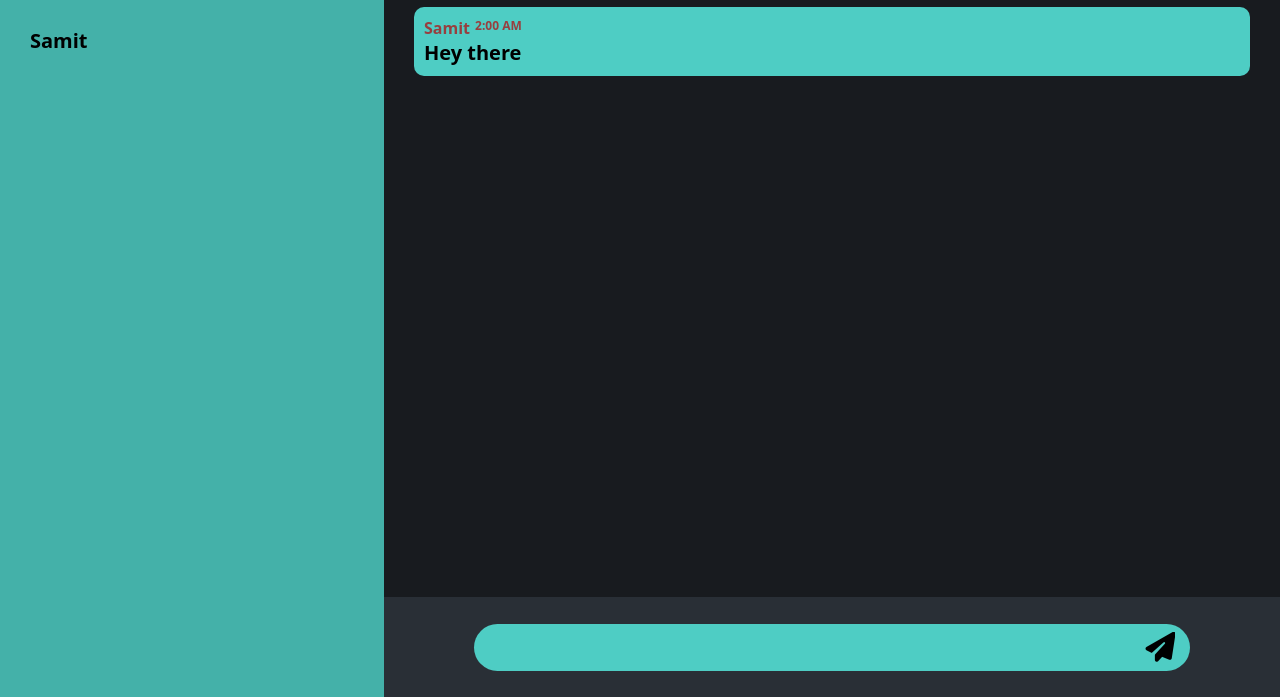
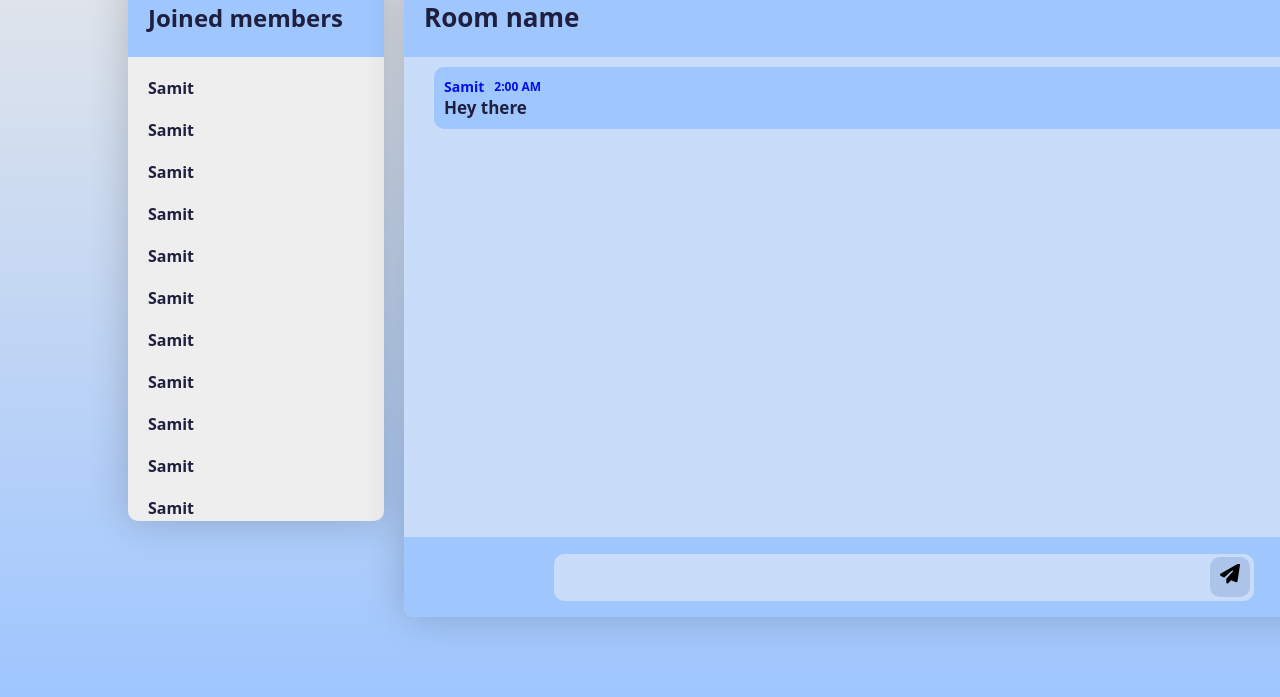
Before and after one commit to samitkapoor/chat.ly, a website: page public/chat.html in a window 1280 px wide. Shown: the part 103-800 px from the top of the page. Drawn offline with nearby package versions, Linux system fonts and the light colour scheme; no server answers.

Commit message:
New theme for ui

```diff
--- a/public/chat.html
+++ b/public/chat.html
@@ -28,6 +28,33 @@
         <div class="topic">Joined members</div>
         <div id="members" class="members">
           <!-- comment below element -->
+          <div class="member">Samit</div>
+          <div class="member">Samit</div>
+          <div class="member">Samit</div>
+          <div class="member">Samit</div>
+          <div class="member">Samit</div>
+          <div class="member">Samit</div>
+          <div class="member">Samit</div>
+          <div class="member">Samit</div>
+          <div class="member">Samit</div>
+          <div class="member">Samit</div>
+          <div class="member">Samit</div>
+          <div class="member">Samit</div>
+          <div class="member">Samit</div>
+          <div class="member">Samit</div>
+          <div class="member">Samit</div>
+          <div class="member">Samit</div>
+          <div class="member">Samit</div>
+          <div class="member">Samit</div>
+          <div class="member">Samit</div>
+          <div class="member">Samit</div>
+          <div class="member">Samit</div>
+          <div class="member">Samit</div>
+          <div class="member">Samit</div>
+          <div class="member">Samit</div>
+          <div class="member">Samit</div>
+          <div class="member">Samit</div>
+          <div class="member">Samit</div>
           <div class="member">Samit</div>
         </div>
       </div>
--- a/public/styles/chat.css
+++ b/public/styles/chat.css
@@ -1,7 +1,7 @@
 :root {
-    --primary-color: rgb(78, 205, 196);
+    --primary-color: rgb(160, 198, 254);
     --accent-color: rgb(255, 255, 255);
-    --background-color: rgb(41, 47, 54);
+    --background-color: rgb(31, 31, 63);
     --secondary-color: rgb(151, 63, 63);
 }
 
@@ -19,24 +19,41 @@ body {
     height: 100vh;
     width: 100vw;
 
-    background-color: var(--background-color);
+    display: flex;
+    align-items: center;
+    justify-content: center;
+
+    background: #E8E8E8;
+    background: -webkit-linear-gradient(top, #E8E8E8, #9FC6FF);
+    background: -moz-linear-gradient(top, #E8E8E8, #9FC6FF);
+    background: linear-gradient(to bottom, #E8E8E8, #9FC6FF);
 }
 
 main {
-    height: 100%;
-    width: 100%;
+    height: 80%;
+    width: 80%;
 
     display: grid;
-    grid-template-columns: 30vw 70vw;
+    grid-template-columns: 20vw 80vw;
+    gap: 20px;
+
+    background-color: transparent;
+    position: relative;
+
+    border-radius: 10px;
+    overflow: visible;
+
 }
 
 .members-joined {
-    height: 100%;
+    height: 85%;
     display: grid;
-    grid-template-rows: 100px 1fr;
-    background-color: rgb(68, 177, 169);
+    grid-template-rows: 80px 1fr;
+    background-color: rgb(238, 238, 238);
+    border-radius: 10px;
 
     box-sizing: border-box;
+    box-shadow: 0px 0px 40px rgba(0, 0, 0, 0.2);
 }
 
 .members {
@@ -45,65 +62,68 @@ main {
 }
 
 .members::-webkit-scrollbar {
-    width: 0.5vw;
+    width: 0.2vw;
 }
 
 .members::-webkit-scrollbar-thumb {
-    background-color: var(--primary-color);
+    background-color: rgba(160, 198, 254, 0.9);
 }
 
 .members::-webkit-scrollbar-track {
-    background-color: grey;
+    background-color: rgba(160, 198, 254, 0.3);
 }
 
 .topic {
-    height: 100px;
+    height: 80px;
     width: 100%;
     display: flex;
     align-items: center;
     justify-content: start;
     box-sizing: border-box;
-    padding-left: 30px;
-    padding-right: 30px;
+    padding-left: 20px;
+    padding-right: 20px;
 
-    background-color: var(--primary-color);
+    background-color: rgb(160, 198, 254);
 
     font-weight: bold;
-    font-size: 32px;
+    font-size: 24px;
 
-    color: rgb(41, 47, 54);
-
+    color: rgb(31, 31, 63);
 }
 
 .member {
-    margin-top: 30px;
-    margin-bottom: 30px;
-    margin-left: 30px;
-    margin-right: 30px;
+    margin: 20px;
+    color: rgb(31, 31, 63);
 
-    font-size: 20px;
+    font-size: 16px;
 }
 
 .chat-area {
     height: 100%;
+    width: 1000px;
     display: grid;
-    grid-template-rows: 100px 1fr 100px;
-    background-color: rgb(24, 27, 31);
+    grid-template-rows: 80px 1fr 80px;
+    background-color: rgb(201, 221, 251);
+    border-radius: 10px;
+    box-shadow: 0px 0px 40px rgba(0, 0, 0, 0.2);
+    position: relative;
 }
 
 header {
-    height: 100px;
+    height: 80px;
     width: 100%;
+    box-sizing: border-box;
+    padding: 20px;
 
-    background-color: var(--background-color);
+    background-color: rgb(160, 198, 254);
 
     display: flex;
     align-items: center;
-    justify-content: center;
+    justify-content: start;
 
-    text-align: center;
-    color: var(--primary-color);
-    font-size: 32px;
+    text-align: start;
+    color: rgb(31, 31, 63);
+    font-size: 26px;
     font-weight: bold;
 }
 
@@ -112,15 +132,15 @@ header {
 }
 
 .chat-messages::-webkit-scrollbar {
-    width: 0.5vw;
+    width: 0.2vw;
 }
 
 .chat-messages::-webkit-scrollbar-thumb {
-    background-color: var(--background-color);
+    background-color: rgba(160, 198, 254, 0.9);
 }
 
 .chat-messages::-webkit-scrollbar-track {
-    background-color: grey;
+    background-color: rgba(160, 198, 254, 0.3);
 }
 
 /* the whole card that holds the message */
@@ -141,22 +161,26 @@ header {
 
 /* the text inside the message card */
 .message {
-    font-size: 20px;
+    font-size: 17px;
+    color: rgb(31, 31, 63);
 }
 
 /* name of the messenger and the time at which he sent the message */
 .about {
     display: flex;
     flex-direction: row;
-    gap: 5px;
+    gap: 10px;
+    align-items: center;
 
     box-sizing: border-box;
-    color: var(--secondary-color);
+    color: rgb(0, 16, 236);
 }
 
 /* name of the message sender */
 .name {
+    font-size: 14px;
     font-weight: 700;
+    color: rgb(0, 16, 236);
 }
 
 .time {
@@ -164,19 +188,19 @@ header {
 }
 
 footer {
-    height: 100px;
+    height: 80px;
     width: 100%;
     display: flex;
     align-items: center;
     justify-content: center;
 
-    background-color: var(--background-color);
+    background-color: rgb(160, 198, 254);
 }
 
 .input-field {
-    background-color: var(--primary-color);
-    border-radius: 50px;
-    width: 80%;
+    background-color: rgb(201, 221, 251);
+    border-radius: 10px;
+    width: 70%;
 
     position: relative;
     display: flex;
@@ -187,7 +211,6 @@ footer {
 .input-field input {
     outline: none;
     width: 100%;
-    border-radius: 50px;
     border: none;
 
     background-color: transparent;
@@ -203,15 +226,18 @@ footer {
 
 .input-field button {
     cursor: pointer;
-    background-color: transparent;
+    background-color: rgb(172, 196, 233);
+    border-radius: 10px;
+    height: 40px;
+    width: 40px;
     border: none;
     outline: none;
 
     position: absolute;
-    top: 6px;
-    right: 15px;
+    bottom: 4px;
+    right: 4px;
 
-    font-size: 30px;
+    font-size: 20px;
     color: black;
 }
 
--- a/public/styles/login.css
+++ b/public/styles/login.css
@@ -1,8 +1,8 @@
 :root {
-    --primary-color: rgb(78, 205, 196);
-    --accent-color: rgb(255, 255, 255);
-    --background-color: rgb(41, 47, 54);
-    --secondary-color: rgb(255, 107, 107);
+    --primary-color: rgb(247, 247, 247);
+    --accent-color: rgb(69, 142, 253);
+    --background-color: rgb(30, 30, 30);
+    --secondary-color: rgb(255, 143, 143);
 }
 
 * {
@@ -17,7 +17,10 @@ body {
     height: 100vh;
     width: 100vw;
 
-    background-color: var(--background-color);
+    background: #E8E8E8;
+    background: -webkit-linear-gradient(top, #E8E8E8, #9FC6FF);
+    background: -moz-linear-gradient(top, #E8E8E8, #9FC6FF);
+    background: linear-gradient(to bottom, #E8E8E8, #9FC6FF);
 
     display: flex;
     flex-direction: column;
@@ -27,13 +30,10 @@ body {
 
 /* the full login card with heading and form */
 .card-container {
-    width: 500px;
+    width: 400px;
 
-    background-color: var(--primary-color);
-    border-top-left-radius: 5px;
-    border-top-right-radius: 5px;
-    border-bottom-left-radius: 50px;
-    border-bottom-right-radius: 50px;
+    background-color: transparent;
+    border-radius: 5px;
 
     display: flex;
     flex-direction: column;
@@ -46,26 +46,37 @@ body {
     box-sizing: border-box;
     padding: 20px 0px;
 
-    background-color: black;
+    background-color: transparent;
     border-top-right-radius: 5px;
     border-top-left-radius: 5px;
 
     text-align: center;
     font-size: 62px;
     font-weight: 600;
-    color: var(--secondary-color);
+    color: rgb(48, 47, 47);
 }
 
 /* form below the heading in teal background color */
 form {
+    width: 100%;
     box-sizing: border-box;
-    padding-top: 25px;
+    padding-top: 50px;
     padding-bottom: 50px;
+    background-color: rgba(128, 128, 128, 0.13);
+    border-radius: 10px;
 
     display: flex;
     flex-direction: column;
     align-items: center;
+    justify-content: center;
     gap: 20px;
+
+    transition: 250ms;
+}
+
+form:hover {
+    transform: translateY(10px);
+    box-shadow: 0px -10px 20px rgba(110, 169, 252, 0.3);
 }
 
 .field {
@@ -77,7 +88,7 @@ form {
 form label {
     color: var(--accent-color);
     font-weight: 600;
-    font-size: 16px;
+    font-size: 14px;
     margin-left: 7px;
 }
 
@@ -87,17 +98,23 @@ form input {
     padding: 12px 12px;
     box-sizing: border-box;
 
-    border: 3px solid var(--background-color);
+    border: 3px solid rgb(30, 30, 30);
     border-radius: 7px;
     outline: none;
 
-    font-size: 18px;
+    font-size: 16px;
     font-weight: 600;
-    color: var(--accent-color);
+    color: rgb(30, 30, 30);
 
     cursor: text;
 
     transition: 250ms;
+}
+
+form input:hover {
+    transform: translateY(10px);
+    box-shadow: 0px -10px 20px rgba(110, 169, 252, 0.3);
+    border: 4px solid var(--secondary-color);
 }
 
 form input:focus {
@@ -110,8 +127,6 @@ form input::placeholder {
 }
 
 form button {
-    align-self: end;
-
     margin-top: 15px;
     padding: 10px 55px;
 
@@ -122,7 +137,8 @@ form button {
     background-color: var(--accent-color);
 
     font-weight: bold;
-    font-size: 18px;
+    font-size: 16px;
+    color: rgb(30, 30, 30);
 
     cursor: pointer;
     transition: 250ms;
@@ -130,7 +146,10 @@ form button {
 
 form button:hover {
     padding: 10px 60px;
-    background-color: rgb(228, 80, 47);
+    background-color: rgb(63, 130, 231);
+
+    transform: translateY(10px);
+    box-shadow: 0px -10px 20px rgba(110, 169, 252, 0.3);
 }
 
 form button:active {
```
Also changed, not shown: public/index.html (+1 -1 lines).
